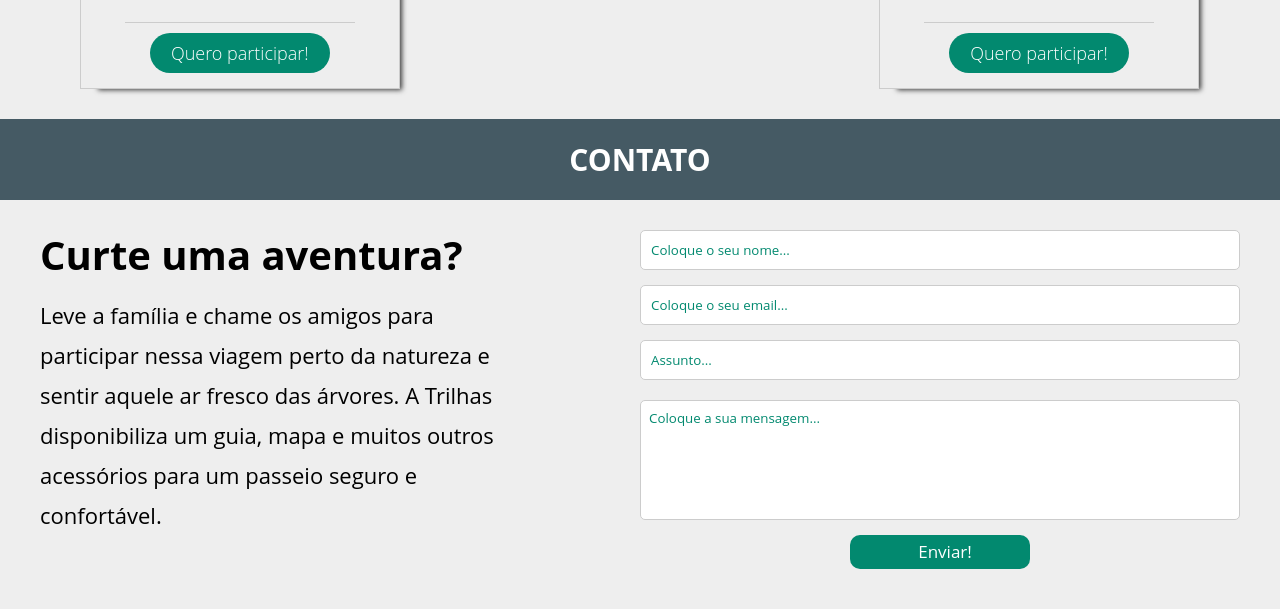
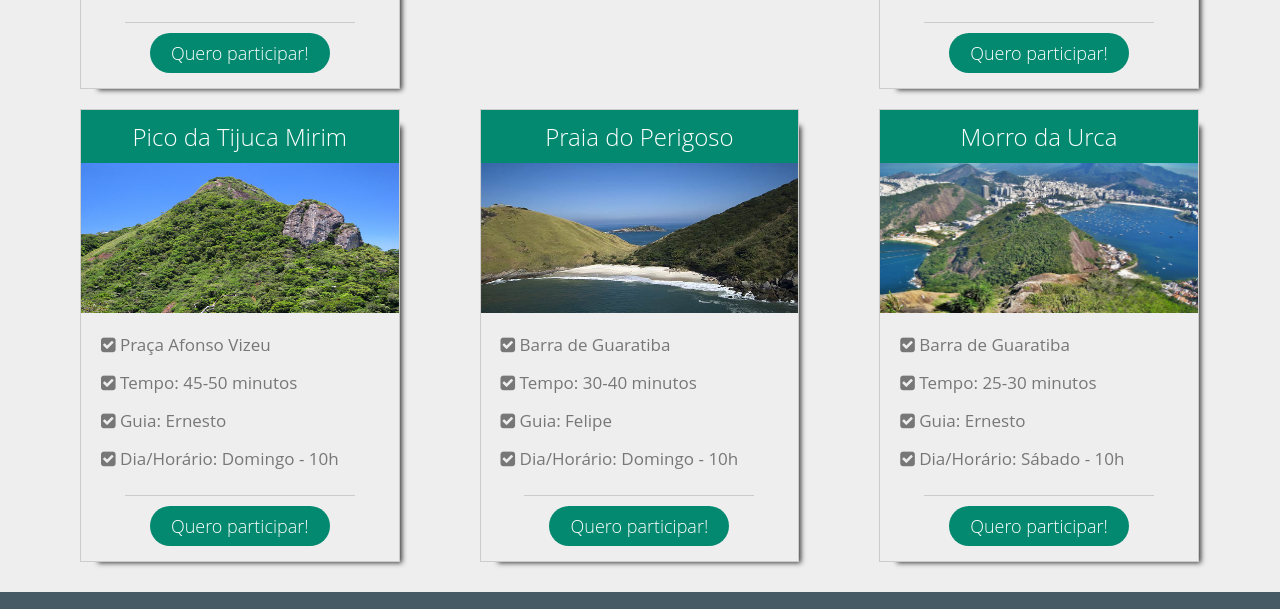
Before and after one commit to grekal05/trilhaProject, a plain HTML site: page index.html in a window 1280 px wide. Shown: the part 1175-1784 px from the top of the page. Drawn offline with Linux system fonts and the light colour scheme; a script that the page names is missing.

Commit message:
Ajustando o scroll

```diff
--- a/css/style.css
+++ b/css/style.css
@@ -185,7 +185,7 @@ section.banner{
     cursor: pointer;
     margin: auto;
 }
-.formulario form button:hover{
+.formulario form input[type=submit]:hover{
     background-color: #027e66;
 }
 section.servicos{
--- a/index.html
+++ b/index.html
@@ -48,13 +48,15 @@
                         <div id="erro" class="erro">Sinto muito, a sua mensagem não foi enviada. Tente em outro instante!</div>
                         <input type="text" name="nome" id="nome" placeholder="Coloque o seu nome...">
                         <input type="text" name="email" id="email" placeholder="Coloque o seu email...">
-                        <input type="text" name="trilha" id="email" placeholder="Coloque o nome da trilha...">
                         <input type="text" name="telefone" id="telefone" placeholder="Coloque o seu número...">
                         <select name="passeio" id="passeio">
                             <option value="0">Escolha o seu passeio...</option>
                             <option value="1">Pedra Bonita</option>
                             <option value="2">Costão de Itaquatiara</option>
                             <option value="3">Pedra do Telégrafo</option>
+                            <option value="4">Pico da Tijuca Mirim</option>
+                            <option value="5">Praia do Perigoso</option>
+                            <option value="6">Morro da Urca</option>
                         </select>
                         <input type="submit" value="Cadastrar!">
                     </form>
@@ -122,6 +124,60 @@
 					</div>
 				</div>
 			</div>
+
+            <div class="box-planos-single">
+				<div class="box-planos-wraper">
+					<h2>Pico da Tijuca Mirim</h2>
+                    <div class="img-trilha">
+                        <img src="img/pigotijuca.png" alt="trilha">
+                    </div>
+					<div class="pontos-plano">
+						<p><i class="fa fa-check-square"></i> Praça Afonso Vizeu</p>
+						<p><i class="fa fa-check-square"></i> Tempo: 45-50 minutos</p>
+						<p><i class="fa fa-check-square"></i> Guia: Ernesto</p>
+						<p><i class="fa fa-check-square"></i> Dia/Horário: Domingo - 10h</p>
+					</div>
+					<div class="preco">
+						<h2><a href="#">Quero participar!</a></h2>
+					</div>
+				</div>
+			</div>
+
+            <div class="box-planos-single">
+				<div class="box-planos-wraper">
+					<h2>Praia do Perigoso</h2>
+                    <div class="img-trilha">
+                        <img src="img/praiaperigoso.jpeg" alt="trilha">
+                    </div>
+					<div class="pontos-plano">
+						<p><i class="fa fa-check-square"></i> Barra de Guaratiba</p>
+						<p><i class="fa fa-check-square"></i> Tempo: 30-40 minutos</p>
+						<p><i class="fa fa-check-square"></i> Guia: Felipe</p>
+						<p><i class="fa fa-check-square"></i> Dia/Horário: Domingo - 10h</p>
+					</div>
+					<div class="preco">
+						<h2><a href="#">Quero participar!</a></h2>
+					</div>
+				</div>
+			</div>
+
+            <div class="box-planos-single">
+				<div class="box-planos-wraper">
+					<h2>Morro da Urca</h2>
+                    <div class="img-trilha">
+                        <img src="img/morrourca.jpg" alt="trilha">
+                    </div>
+					<div class="pontos-plano">
+						<p><i class="fa fa-check-square"></i> Barra de Guaratiba</p>
+						<p><i class="fa fa-check-square"></i> Tempo: 25-30 minutos</p>
+						<p><i class="fa fa-check-square"></i> Guia: Ernesto</p>
+						<p><i class="fa fa-check-square"></i> Dia/Horário: Sábado - 10h</p>
+					</div>
+					<div class="preco">
+						<h2><a href="#">Quero participar!</a></h2>
+					</div>
+				</div>
+			</div>
         </div>
     </section>
     <section id="contato" class="fale-conosco">
--- a/js/contato.js
+++ b/js/contato.js
@@ -4,8 +4,8 @@ $('input[type=text]').focus(function(){
 $('textarea[name=mensagem]').focus(function(){
     resetarCampoInvalido($(this));
 })
-let form = document.querySelector("#contactForm");
-form.addEventListener("submit", function(event){
+let formContato = document.querySelector("#contactForm");
+formContato.addEventListener("submit", function(event){
     event.preventDefault();
     let nome = $('input[name=nome]').val();
     let email = $('input[name=email]').val();
```
Also changed, not shown: js/menu_scroll.js (+8 -0 lines), img/morrourca.jpg (added), img/pigotijuca.png (added), img/praiaperigoso.jpeg (added).
